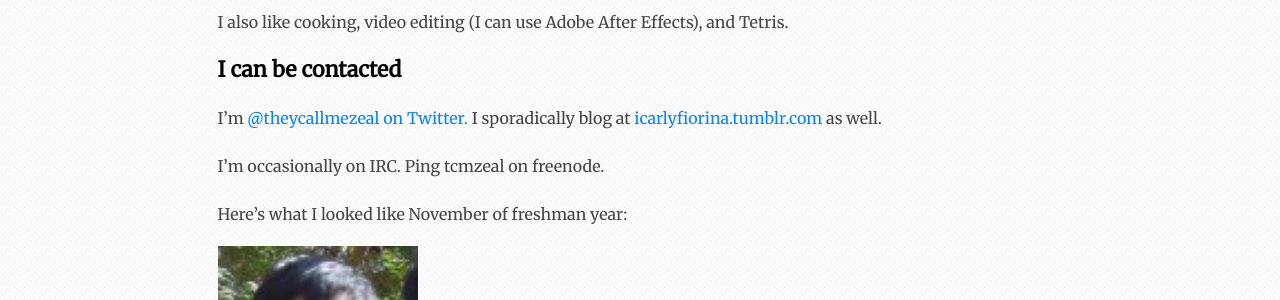
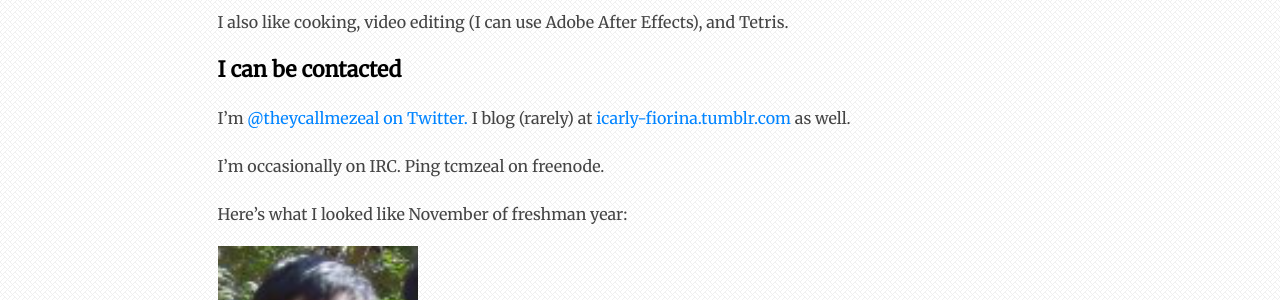
Before and after one commit to theycallmezeal/theycallmezeal.github.io, a Jekyll site: the page built from about.md, in a window 1280 px wide. Shown: the part 1013-1313 px from the top of the page. Built offline with Jekyll 4.4.1, drawn with Linux system fonts in a browser that asks for light colours.

Commit message:
Update about.md

```diff
--- a/about.md
+++ b/about.md
@@ -35,7 +35,7 @@ I also like cooking, video editing (I can use Adobe After Effects), and Tetris.
 
 # I can be contacted
 
-I'm [@theycallmezeal on Twitter.](http://twitter.com/theycallmezeal) I sporadically blog at [icarlyfiorina.tumblr.com](http://icarlyfiorina.tumblr.com) as well.
+I'm [@theycallmezeal on Twitter.](http://twitter.com/theycallmezeal) I blog (rarely) at [icarly-fiorina.tumblr.com](http://icarly-fiorina.tumblr.com) as well.
 
 I'm occasionally on IRC. Ping tcmzeal on freenode.
 
```
